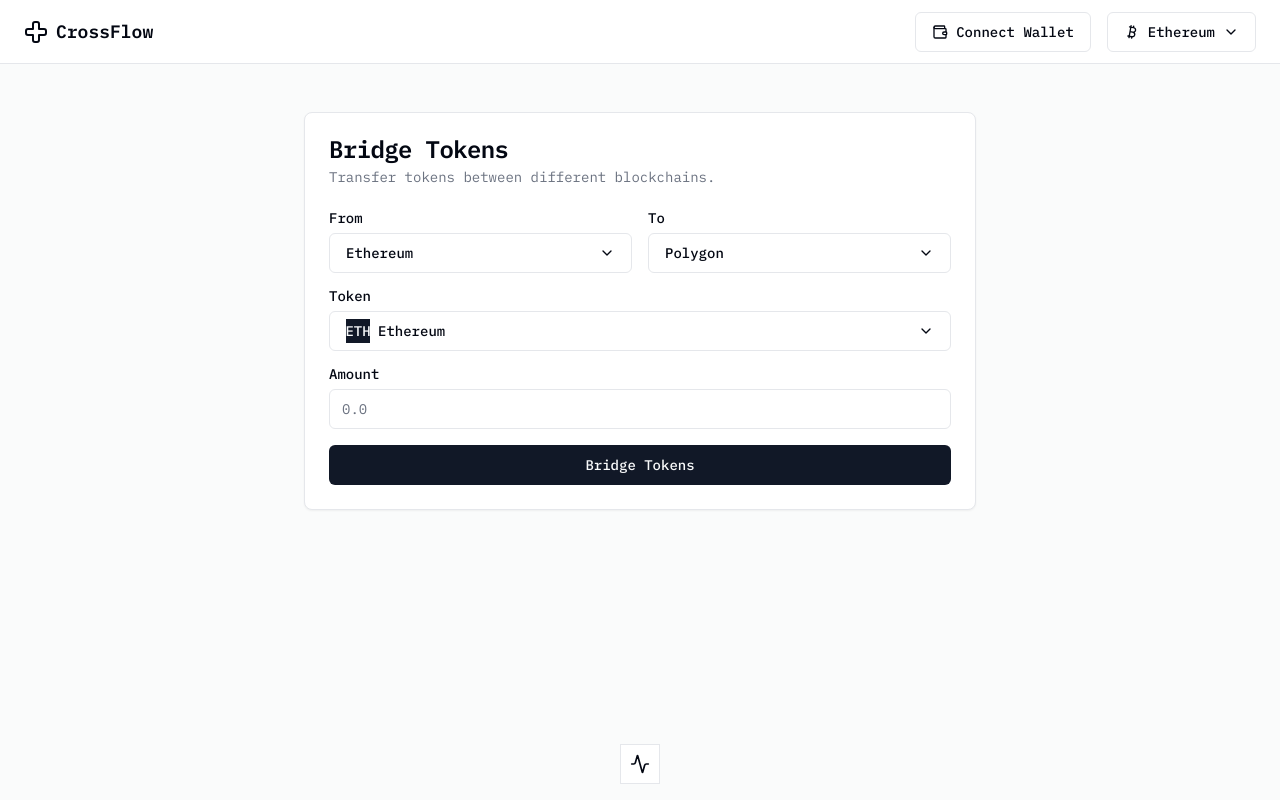
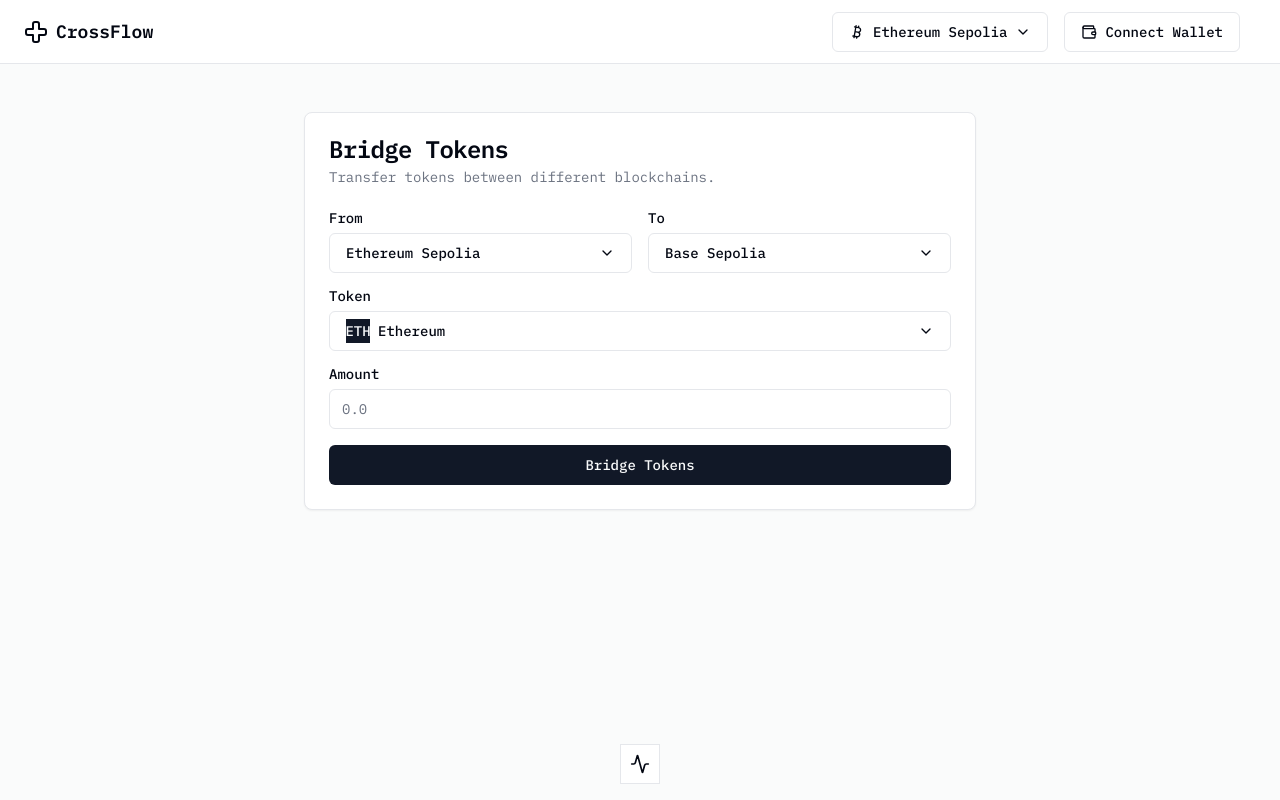
Before and after one commit to PhantomOz/crossflow, a Next.js app in the folder cross-flow/: page / in a window 1280 px wide. Built offline with nearby package versions, Linux system fonts and the light colour scheme; a web font is replaced by a local one; what @web3modal/ethers would draw is missing.

Commit message:
Adds connect button

```diff
--- a/cross-flow/src/components/bridge.tsx
+++ b/cross-flow/src/components/bridge.tsx
@@ -16,25 +16,24 @@ export function Bridge() {
           <span className="font-semibold text-lg">CrossFlow</span>
         </Link>
         <div className="flex items-center gap-4">
+          <DropdownMenu>
+            <DropdownMenuTrigger asChild>
+              <Button variant="outline" className="flex items-center gap-2">
+                <BitcoinIcon className="h-4 w-4" />
+                <span>Ethereum Sepolia</span>
+                <ChevronDownIcon className="h-4 w-4" />
+              </Button>
+            </DropdownMenuTrigger>
+            <DropdownMenuContent align="end">
+              <DropdownMenuItem>Ethereum Sepolia</DropdownMenuItem>
+              <DropdownMenuItem>Base Sepolia</DropdownMenuItem>
+            </DropdownMenuContent>
+          </DropdownMenu>
           <Button variant="outline">
             <WalletIcon className="mr-2 h-4 w-4" />
             Connect Wallet
           </Button>
-          <DropdownMenu>
-            <DropdownMenuTrigger asChild>
-              <Button variant="outline" className="flex items-center gap-2">
-                <BitcoinIcon className="h-4 w-4" />
-                <span>Ethereum</span>
-                <ChevronDownIcon className="h-4 w-4" />
-              </Button>
-            </DropdownMenuTrigger>
-            <DropdownMenuContent align="end">
-              <DropdownMenuItem>Ethereum</DropdownMenuItem>
-              <DropdownMenuItem>Polygon</DropdownMenuItem>
-              <DropdownMenuItem>Avalanche</DropdownMenuItem>
-              <DropdownMenuItem>Arbitrum</DropdownMenuItem>
-            </DropdownMenuContent>
-          </DropdownMenu>
+          <w3m-button />
         </div>
       </header>
       <main className="flex-1 bg-muted/40 py-12 px-4 sm:px-6">
@@ -52,15 +51,13 @@ export function Bridge() {
                     <DropdownMenu>
                       <DropdownMenuTrigger asChild>
                         <Button variant="outline" className="w-full flex items-center justify-between">
-                          <span>Ethereum</span>
+                          <span>Ethereum Sepolia</span>
                           <ChevronDownIcon className="h-4 w-4" />
                         </Button>
                       </DropdownMenuTrigger>
                       <DropdownMenuContent align="start">
-                        <DropdownMenuItem>Ethereum</DropdownMenuItem>
-                        <DropdownMenuItem>Polygon</DropdownMenuItem>
-                        <DropdownMenuItem>Avalanche</DropdownMenuItem>
-                        <DropdownMenuItem>Arbitrum</DropdownMenuItem>
+                        <DropdownMenuItem>Ethereum Sepolia</DropdownMenuItem>
+                        <DropdownMenuItem>Base Sepolia</DropdownMenuItem>
                       </DropdownMenuContent>
                     </DropdownMenu>
                   </div>
@@ -69,15 +66,13 @@ export function Bridge() {
                     <DropdownMenu>
                       <DropdownMenuTrigger asChild>
                         <Button variant="outline" className="w-full flex items-center justify-between">
-                          <span>Polygon</span>
+                          <span>Base Sepolia</span>
                           <ChevronDownIcon className="h-4 w-4" />
                         </Button>
                       </DropdownMenuTrigger>
                       <DropdownMenuContent align="start">
-                        <DropdownMenuItem>Ethereum</DropdownMenuItem>
-                        <DropdownMenuItem>Polygon</DropdownMenuItem>
-                        <DropdownMenuItem>Avalanche</DropdownMenuItem>
-                        <DropdownMenuItem>Arbitrum</DropdownMenuItem>
+                        <DropdownMenuItem>Ethereum Sepolia</DropdownMenuItem>
+                        <DropdownMenuItem>Base Sepolia</DropdownMenuItem>
                       </DropdownMenuContent>
                     </DropdownMenu>
                   </div>
@@ -108,25 +103,25 @@ export function Bridge() {
                       <DropdownMenuItem>
                         <div className="flex items-center gap-2">
                           <div className="rounded-full w-6 h-6 bg-accent text-accent-foreground flex items-center justify-center">
-                            MATIC
+                            DAI
                           </div>
-                          <span>Polygon</span>
+                          <span>DAI</span>
                         </div>
                       </DropdownMenuItem>
                       <DropdownMenuItem>
                         <div className="flex items-center gap-2">
                           <div className="rounded-full w-6 h-6 bg-success text-success-foreground flex items-center justify-center">
-                            AVAX
+                            LINK
                           </div>
-                          <span>Avalanche</span>
+                          <span>LINK</span>
                         </div>
                       </DropdownMenuItem>
                       <DropdownMenuItem>
                         <div className="flex items-center gap-2">
                           <div className="rounded-full w-6 h-6 bg-warning text-warning-foreground flex items-center justify-center">
-                            ARB
+                            WETH
                           </div>
-                          <span>Arbitrum</span>
+                          <span>WETH</span>
                         </div>
                       </DropdownMenuItem>
                     </DropdownMenuContent>
```
